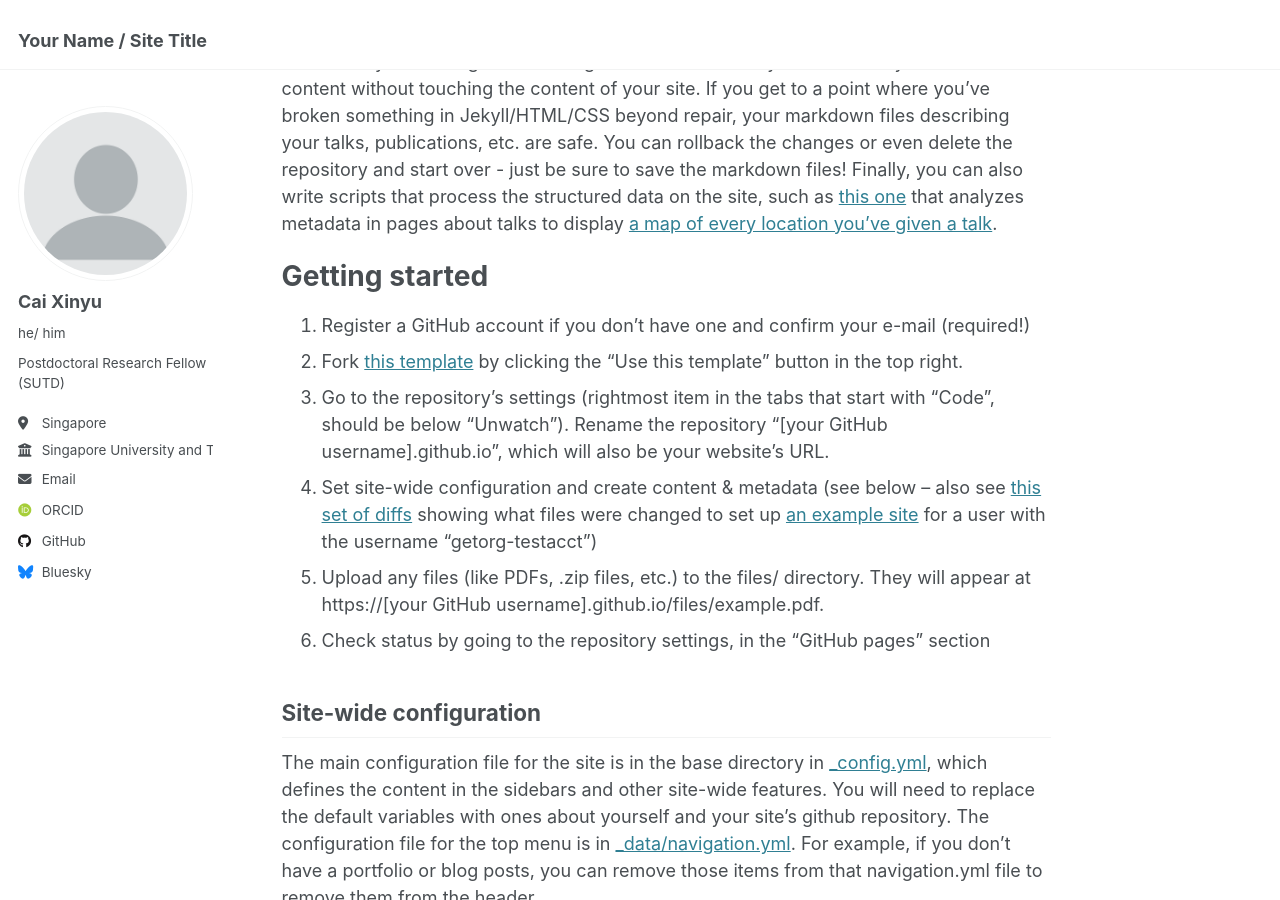
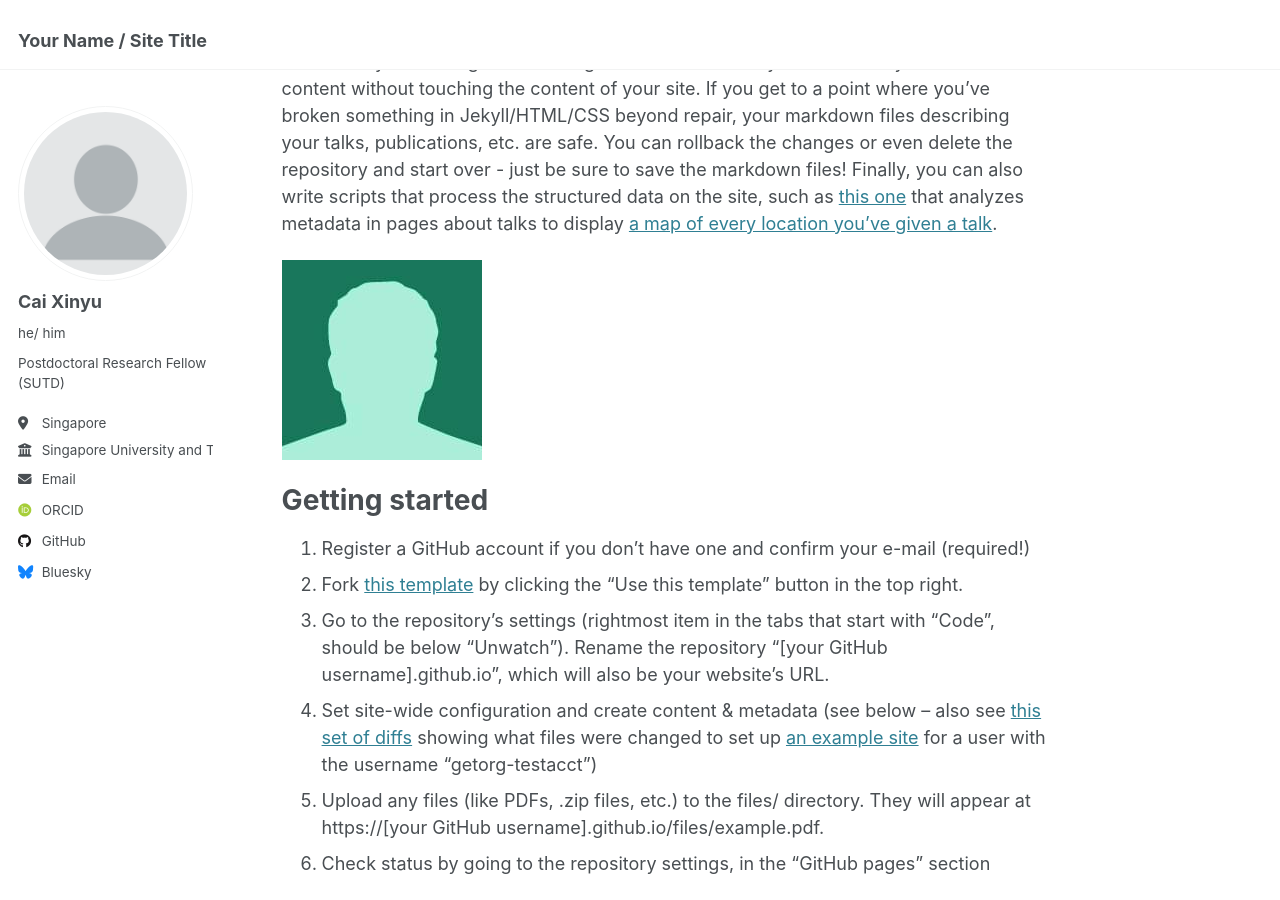
Before and after one commit to git-caixinyu/git-caixinyu.github.io, a Jekyll site: the page built from _pages/about.md, in a window 1280 px wide and 900 px high, scrolled down 600 px. Built offline with Jekyll 4.4.1, drawn with Linux system fonts in a browser that asks for light colours; some web fonts are replaced.

Commit message:
Update about.md

```diff
--- a/_pages/about.md
+++ b/_pages/about.md
@@ -14,6 +14,8 @@ Project Highlights
 Like many other Jekyll-based GitHub Pages templates, Academic Pages makes you separate the website's content from its form. The content & metadata of your website are in structured markdown files, while various other files constitute the theme, specifying how to transform that content & metadata into HTML pages. You keep these various markdown (.md), YAML (.yml), HTML, and CSS files in a public GitHub repository. Each time you commit and push an update to the repository, the [GitHub pages](https://pages.github.com/) service creates static HTML pages based on these files, which are hosted on GitHub's servers free of charge.
 
 Many of the features of dynamic content management systems (like Wordpress) can be achieved in this fashion, using a fraction of the computational resources and with far less vulnerability to hacking and DDoSing. You can also modify the theme to your heart's content without touching the content of your site. If you get to a point where you've broken something in Jekyll/HTML/CSS beyond repair, your markdown files describing your talks, publications, etc. are safe. You can rollback the changes or even delete the repository and start over - just be sure to save the markdown files! Finally, you can also write scripts that process the structured data on the site, such as [this one](https://github.com/academicpages/academicpages.github.io/blob/master/talkmap.ipynb) that analyzes metadata in pages about talks to display [a map of every location you've given a talk](https://academicpages.github.io/talkmap.html).
+
+![Alt text](images/bio-photo-2.jpg)
 
 Getting started
 ======
```
